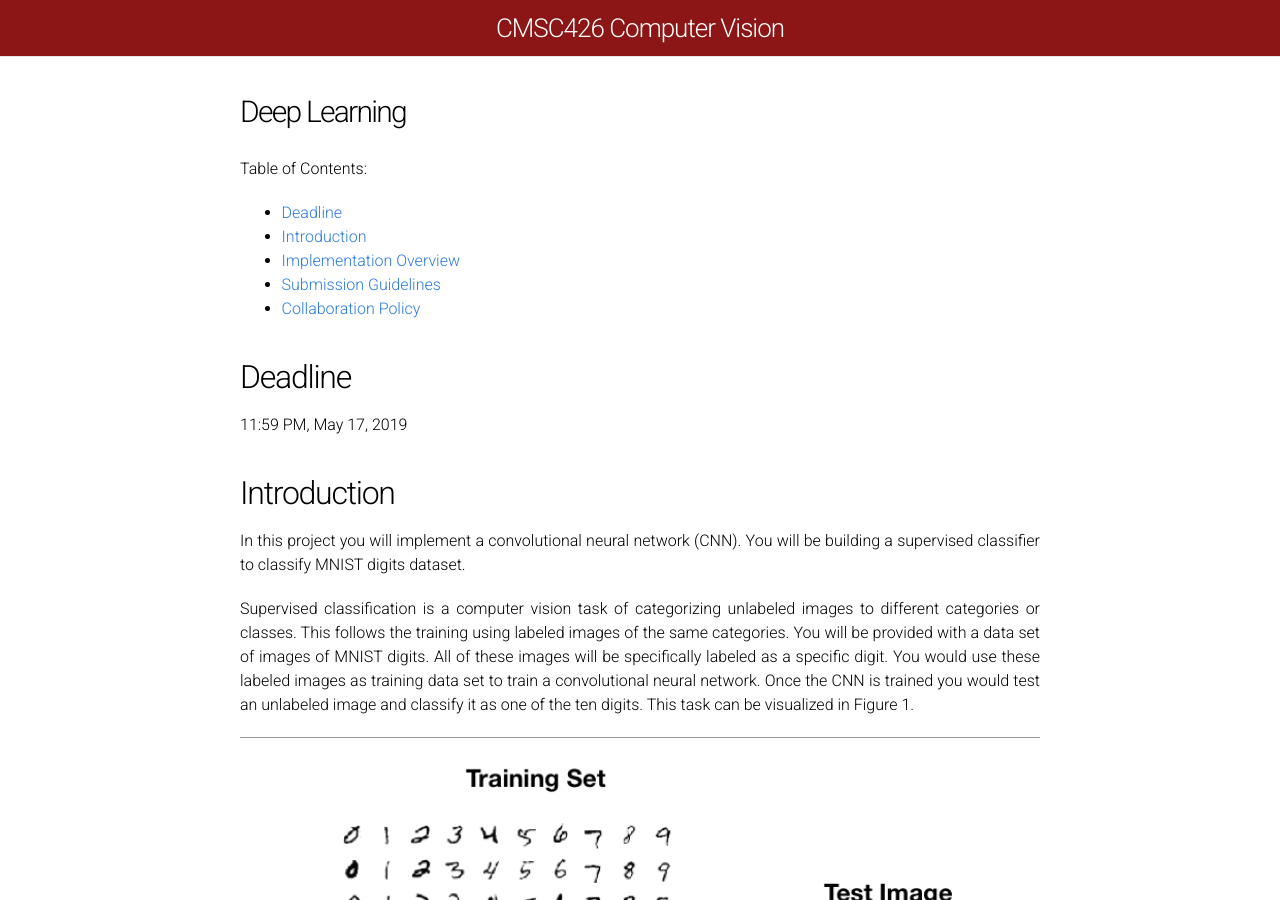
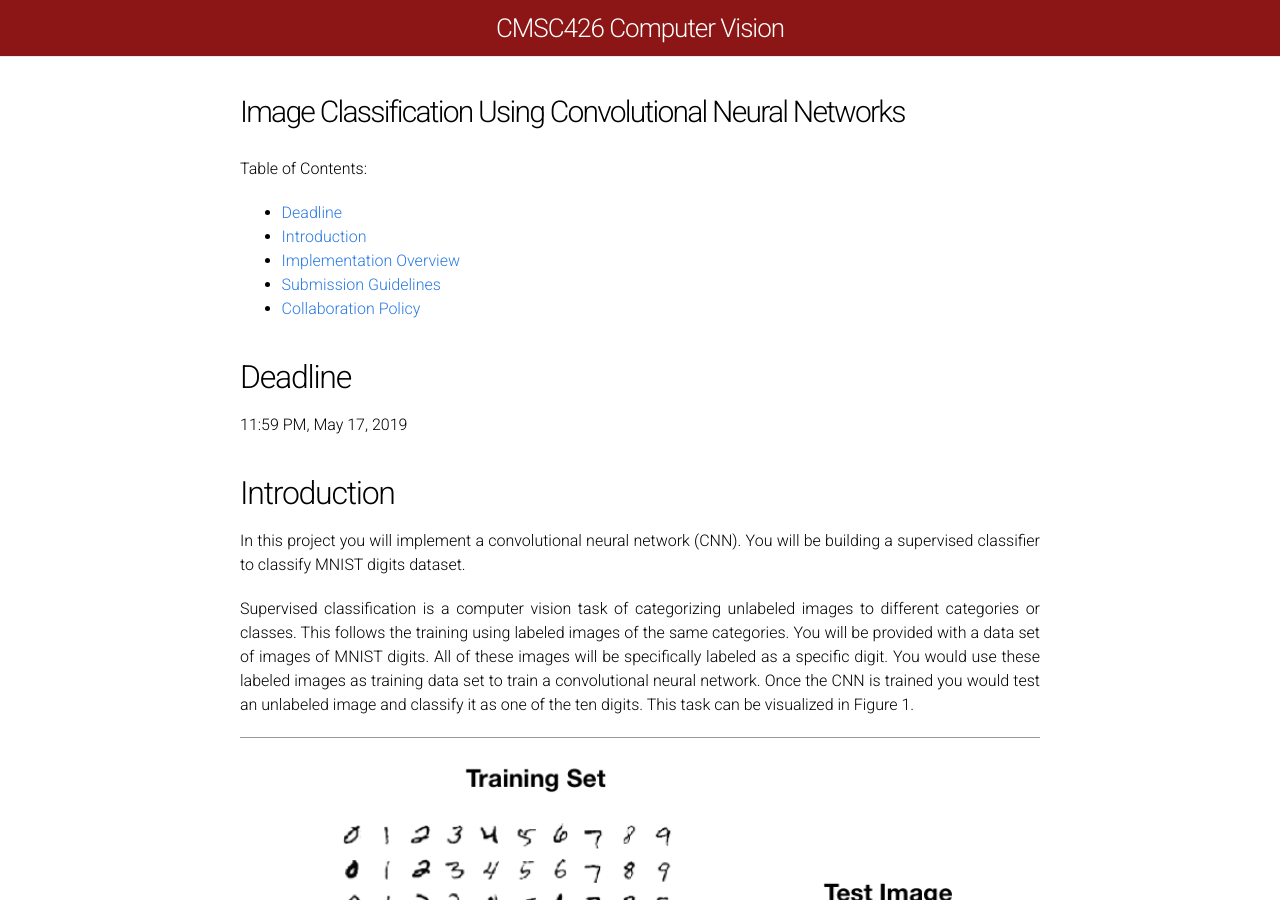
Before and after one commit to cmsc426spring2019/cmsc426spring2019.github.io, a Jekyll site: the page built from project4.md, in a window 1280 px wide and 900 px high. Built offline with Jekyll 4.4.1, drawn with Linux system fonts in a browser that asks for light colours.

Commit message:
Update project4.md

```diff
--- a/project4.md
+++ b/project4.md
@@ -1,7 +1,7 @@
 ---
 layout: page
 mathjax: true
-title: Deep Learning
+title: Image Classification Using Convolutional Neural Networks
 permalink: /2019/proj/p4/
 ---
 
```
